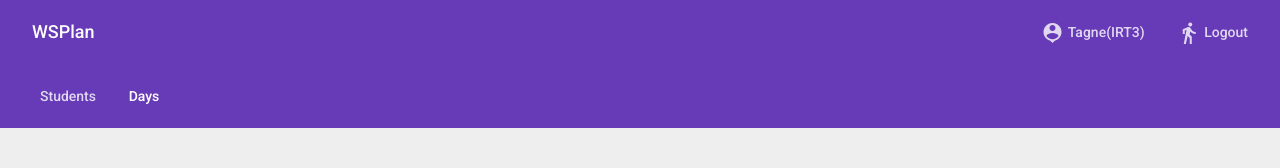
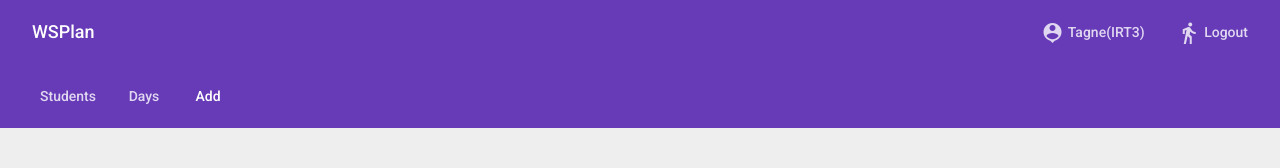
Before and after one commit to yoan-theophile/wsplanFrontend, an Angular app: page / in a window 1280 px wide. Shown: the top 168 px of the page. Built offline with nearby package versions, Linux system fonts and the light colour scheme.

Commit message:
Added Add button.

```diff
--- a/src/app/components/header/header.component.html
+++ b/src/app/components/header/header.component.html
@@ -21,7 +21,9 @@
     </mat-toolbar-row>
     <mat-toolbar-row>
         <a mat-button style="margin-left: 8px;" class="toolbar-link" routerLink="#" routerLinkActive="active">Students</a>
-        <a mat-button class="toolbar-link active" routerLink="#" routerLinkActive="active">Days</a>
+        <a mat-button class="toolbar-link" routerLink="#" routerLinkActive="active">Days</a>
+        <a mat-button *ngIf="isLoggedIn"
+        class="toolbar-link active" routerLink="#" routerLinkActive="active">Add</a>
     </mat-toolbar-row>
 
 </mat-toolbar>
```
